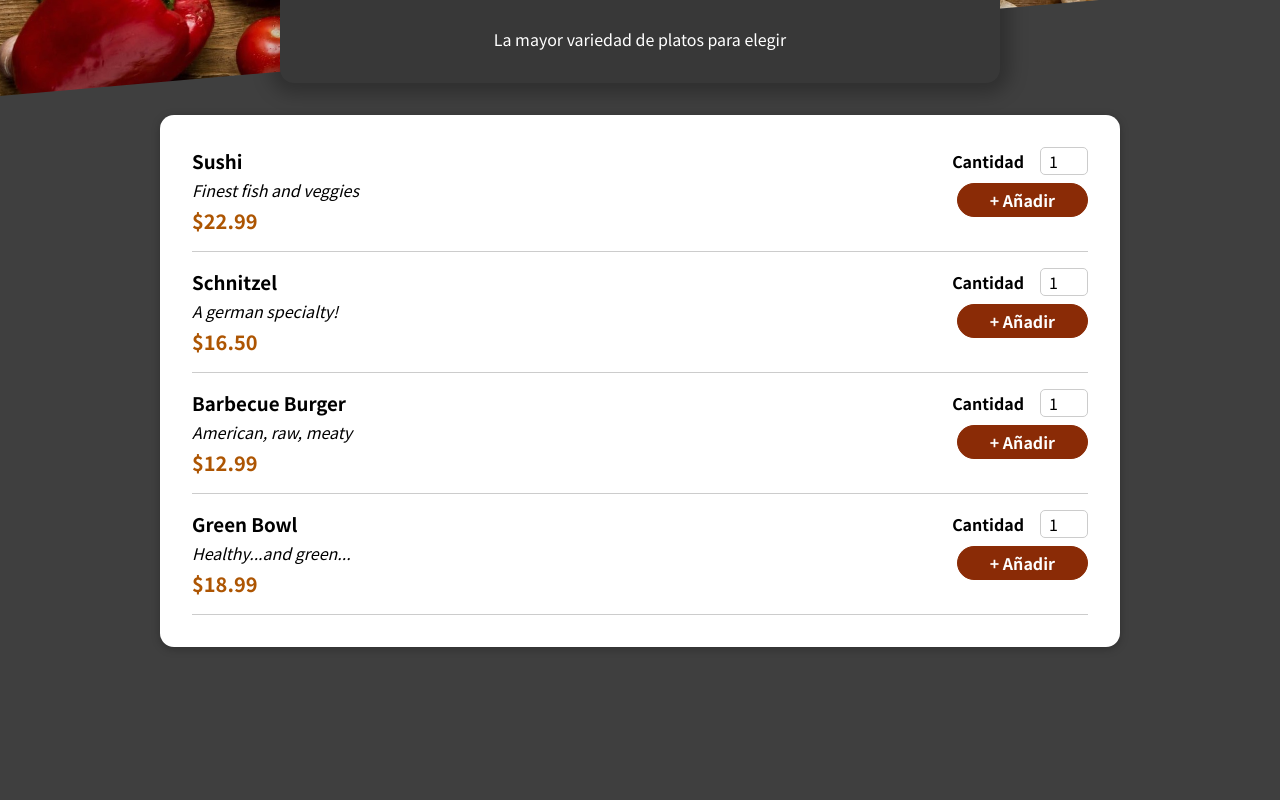
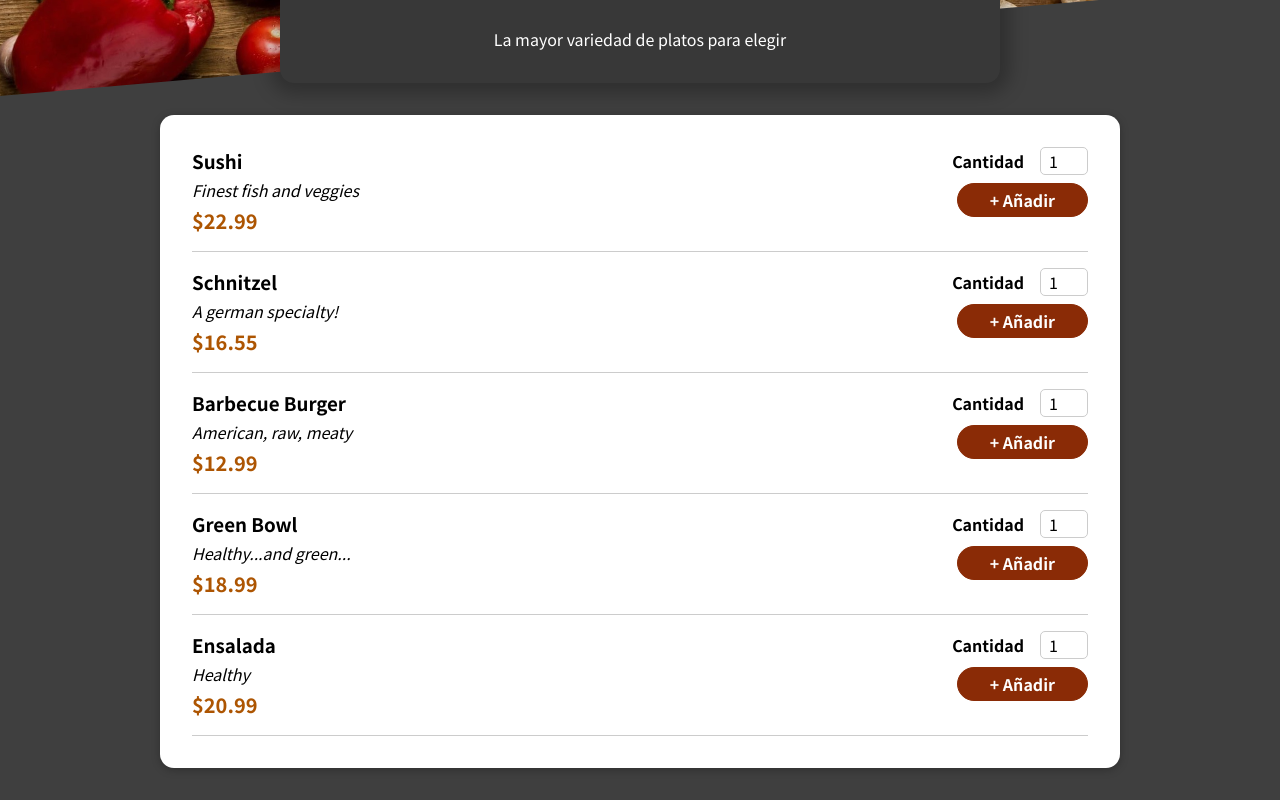
Before and after one commit to jomoral84/React-Food-App, a React (Create React App) app: page / in a window 1280 px wide. Shown: the part 302-1102 px from the top of the page. Before the commit the page ends 981 px from the top, so only its background shows below. Built offline with nearby package versions, Linux system fonts and the light colour scheme.

Commit message:
Se realizaron algunos cambios

```diff
--- a/src/components/Cart/Cart.js
+++ b/src/components/Cart/Cart.js
@@ -9,27 +9,27 @@ const Cart = (props) => {
 
     const cartCtx = useContext(CartContext);
 
-   const totalAmount = cartCtx.totalAmount.toFixed(2);     // Expresion Javascript para expresiones decimales
+   const totalAmount =  `$${cartCtx.totalAmount.toFixed(2)}`;     // Expresion Javascript para expresiones decimales
 
     const hasItems = cartCtx.items.length > 0;
 
     const cartItemRemoveHandler = (id) => {
              cartCtx.removeItem(id);
-    }
+    };
 
     const cartItemAddhandler = (item) => {
        cartCtx.addItem({...item, amount: 1});
-    }
+    };
 
 
-     const cartItems = <ul className={classes['cart-items']}>
+     const cartItems = (<ul className={classes['cart-items']}>
         {cartCtx.items.map((item) => <CartItem
         key={item.id}
         name={item.name}
         amount={item.amount}
         price={item.price}
         onRemove={cartItemRemoveHandler.bind(null, item.id)}
-        onAdd={cartItemAddhandler.bind(null, item)}></CartItem>)} </ul>;
+        onAdd={cartItemAddhandler.bind(null, item)}></CartItem>)} </ul> );
 
 
     return (
@@ -37,7 +37,7 @@ const Cart = (props) => {
             {cartItems}
             <div className={classes.total}>
                 <span>Valor Total</span>
-                <span>0</span>
+                <span>{totalAmount}</span>
 
             </div>
             <div className={classes.actions}>
@@ -47,6 +47,6 @@ const Cart = (props) => {
             </div>
             </Modal>
     )
-}
+};
 
 export default Cart;
--- a/src/components/Meal/AvailableMeals.js
+++ b/src/components/Meal/AvailableMeals.js
@@ -15,7 +15,7 @@ const DUMMY_MEALS = [
       id: 'm2',
       name: 'Schnitzel',
       description: 'A german specialty!',
-      price: 16.5,
+      price: 16.55,
     },
     {
       id: 'm3',
@@ -29,6 +29,14 @@ const DUMMY_MEALS = [
       description: 'Healthy...and green...',
       price: 18.99,
     },
+    {
+      id: 'm5',
+      name: 'Ensalada ',
+      description: 'Healthy',
+      price: 20.99,
+    },
+
+
   ];
 
 
--- a/src/store/CartProvider.js
+++ b/src/store/CartProvider.js
@@ -4,7 +4,7 @@ import CardContext from './cart-context';
 
 const defaultCartState = {
     items: [],
-    totalAmount: 0
+    totalAmount: 0,
 }
 
 
@@ -19,8 +19,6 @@ const cartReducer = (state, action) => {
         const existingCartItemsIndex = state.items.findIndex(item => item.id === action.item.id);
 
         const existingCartItem = state.items[existingCartItemsIndex];
-
-        let updatedItem;
 
         let updatedItems;
 
```
Also changed, not shown: 1 other file (tests, documents, lock files or other folders).
